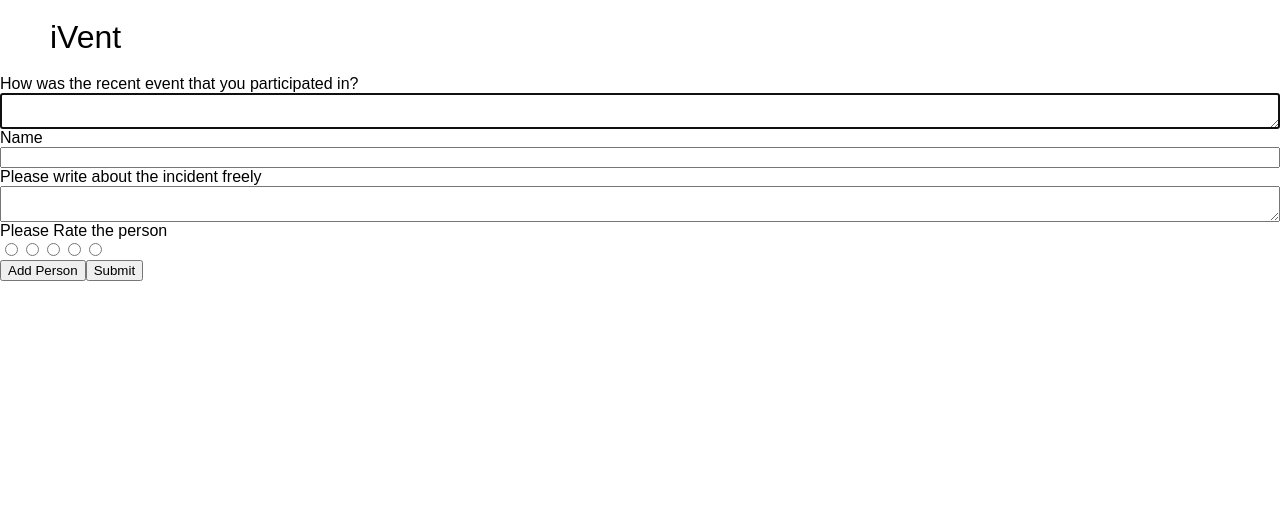
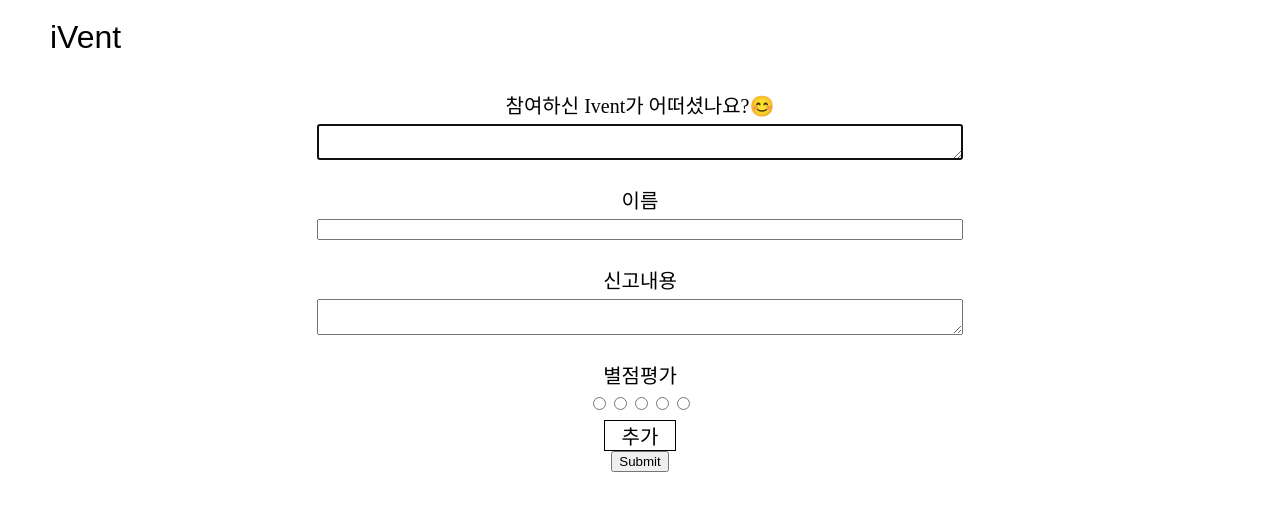
Before and after one commit to iVent-team/iVent-client, a React (Create React App) app: page /review in a window 1280 px wide. Shown: the top 510 px of the page. Built offline with nearby package versions, Linux system fonts and the light colour scheme; a web font is replaced by a local one.

Commit message:
rfc: style update

```diff
--- a/src/pages/Review/index.tsx
+++ b/src/pages/Review/index.tsx
@@ -1,5 +1,13 @@
 import React, { useEffect, useState } from 'react';
-import { FormItem, ReviewLayout, StyledForm, StyledRadio } from './style';
+import {
+    FormItem,
+    ReviewLayout,
+    StyledButton,
+    StyledForm,
+    StyledLabel,
+    StyledRadio,
+    StyledTextArea,
+} from './style';
 import { useForm, SubmitHandler } from 'react-hook-form';
 import Swal from 'sweetalert2';
 
@@ -61,15 +69,13 @@ const Review = () => {
         <ReviewLayout>
             <StyledForm onSubmit={handleSubmit(onSubmit)}>
                 <FormItem>
-                    <label>
-                        How was the recent event that you participated in?
-                    </label>
-                    <textarea {...register('Question1')} />
+                    <StyledLabel>참여하신 Ivent가 어떠셨나요?😊</StyledLabel>
+                    <StyledTextArea {...register('Question1')} />
                 </FormItem>
                 {sections.map((section, index) => (
                     <div key={index}>
                         <FormItem>
-                            <label>Name</label>
+                            <StyledLabel>이름</StyledLabel>
                             <input
                                 {...register(
                                     `Question2.${index}.name` as const,
@@ -77,17 +83,15 @@ const Review = () => {
                             />
                         </FormItem>
                         <FormItem>
-                            <label>
-                                Please write about the incident freely
-                            </label>
-                            <textarea
+                            <StyledLabel>신고내용</StyledLabel>
+                            <StyledTextArea
                                 {...register(
                                     `Question2.${index}.detail` as const,
                                 )}
                             />
                         </FormItem>
                         <FormItem>
-                            <label>Please Rate the person</label>
+                            <StyledLabel>별점평가</StyledLabel>
                             <StyledRadio>
                                 {[1, 2, 3, 4, 5].map(value => (
                                     <input
@@ -103,9 +107,7 @@ const Review = () => {
                         </FormItem>
                     </div>
                 ))}
-                <button type='button' onClick={addSection}>
-                    Add Person
-                </button>
+                <StyledButton onClick={addSection}>추가</StyledButton>
                 <input type='submit' />
             </StyledForm>
         </ReviewLayout>
--- a/src/pages/Review/style.js
+++ b/src/pages/Review/style.js
@@ -1,11 +1,42 @@
 import styled from 'styled-components';
 
-export const ReviewLayout = styled.div``;
-export const StyledForm = styled.form``;
-export const StyledLabel = styled.label``;
+export const ReviewLayout = styled.div`
+    font-family: 'Pretendard';
+    font-size: 20px;
+    height: 100vh;
+    width: 100vw;
+`;
+export const StyledForm = styled.form`
+    display: flex;
+    flex-direction: column;
+    justify-content: center;
+    align-items: center;
+`;
+export const StyledLabel = styled.label`
+    display: flex;
+    justify-content: center;
+    padding: 5px;
+`;
 export const FormItem = styled.div`
     display: flex;
     flex-direction: column;
+    padding: 10px;
 `;
 
-export const StyledRadio = styled.div``;
+export const StyledRadio = styled.div`
+    display: flex;
+    justify-content: center;
+`;
+export const StyledButton = styled.div`
+    border: 1px solid black;
+    width: 70px;
+    cursor: pointer;
+    display: flex;
+    justify-content: center;
+`;
+export const StyledTextArea = styled.textarea`
+    width: 50vw;
+`;
+export const StyledInput = styled.input`
+    width: 30vw;
+`;
```
